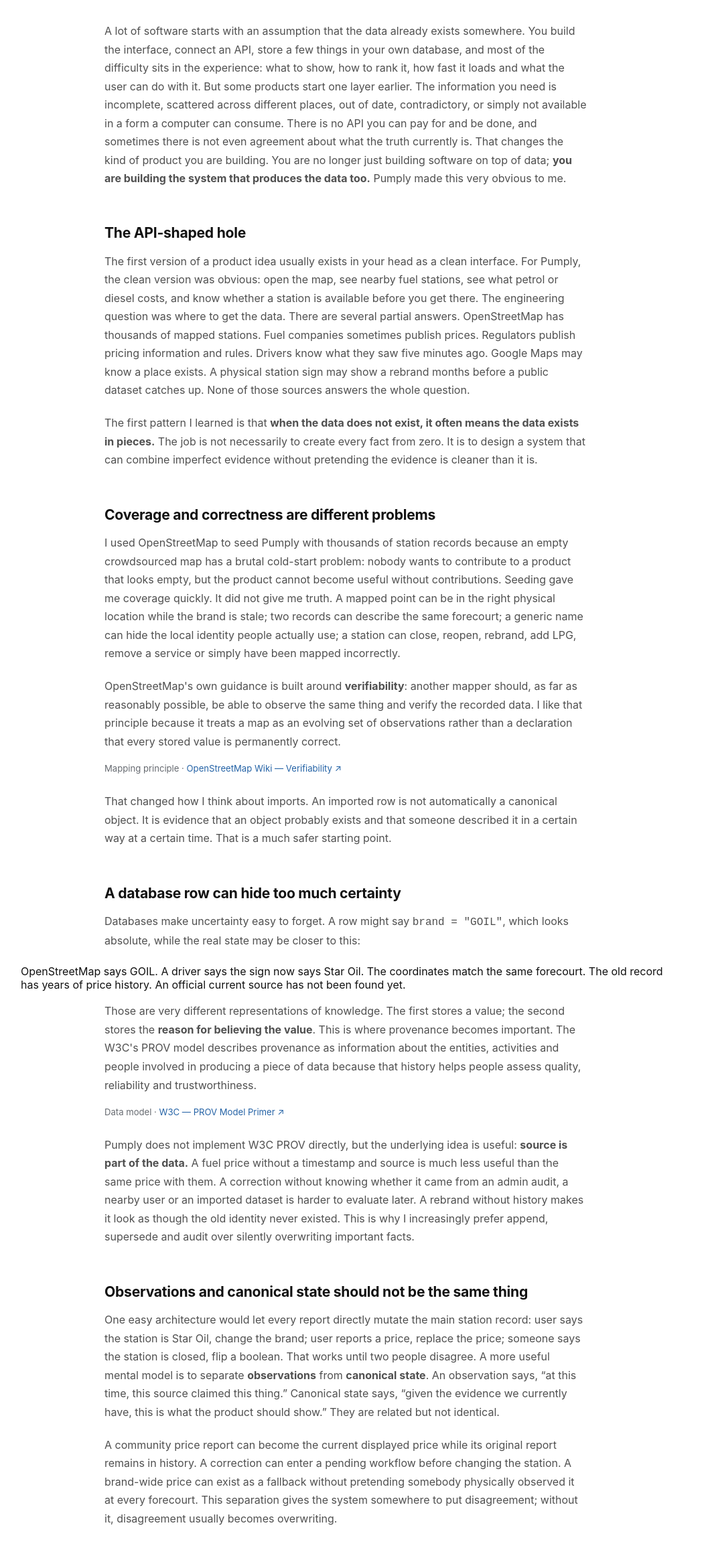
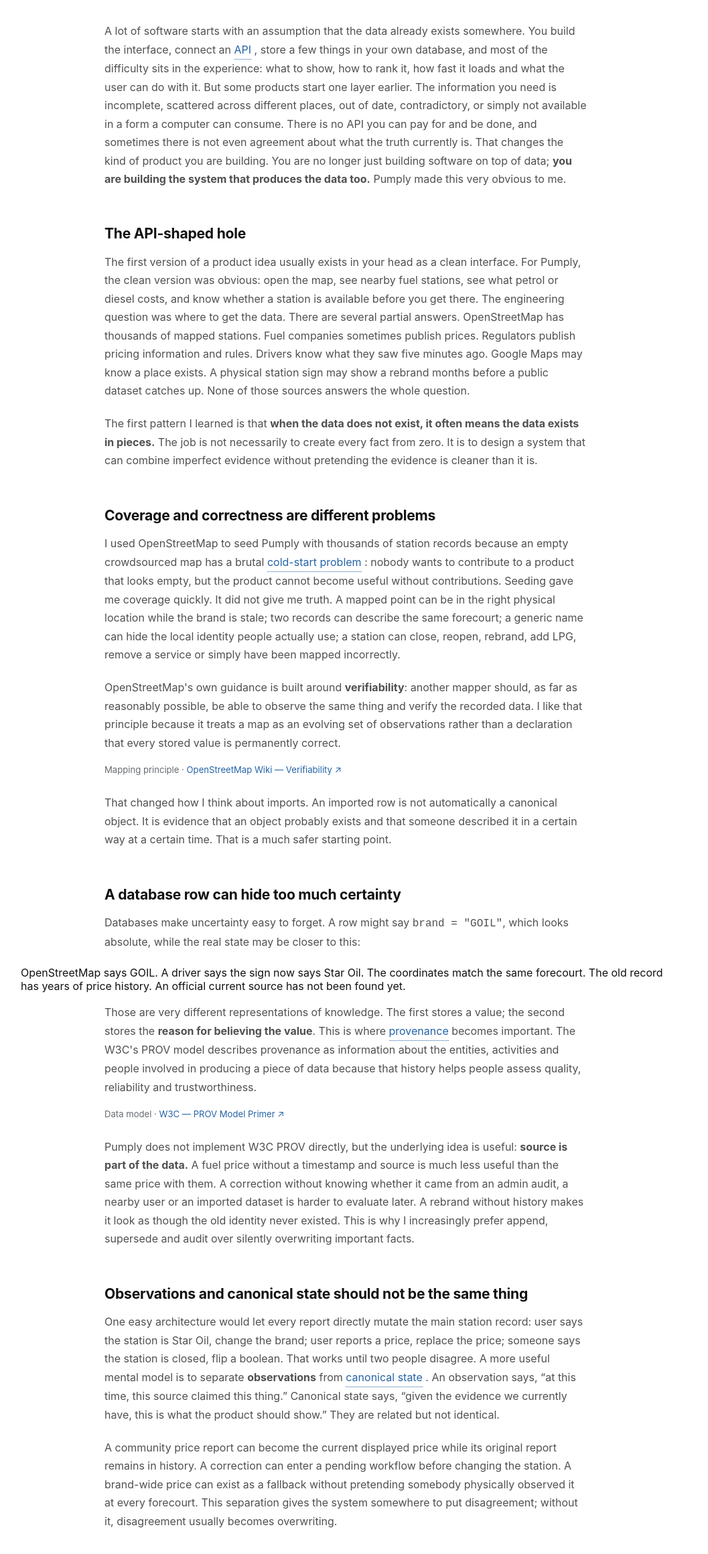
Before and after one commit to CodeClif/Portfolio-website, an Astro site: page /Portfolio-website/posts/building-products-when-the-data-doesnt-exist in a window 1280 px wide. Shown: the part 240-2560 px from the top of the page at 67% size, without its empty margins (124-1181 px from the left). Built offline with nearby package versions, Linux system fonts and the light colour scheme; Astro itself is replaced by a stand-in of ours.

Commit message:
Add concept explainers to data systems article

```diff
--- a/src/pages/posts/building-products-when-the-data-doesnt-exist.mdx
+++ b/src/pages/posts/building-products-when-the-data-doesnt-exist.mdx
@@ -8,7 +8,9 @@ topics:
   - Systems
 ---
 
-A lot of software starts with an assumption that the data already exists somewhere. You build the interface, connect an API, store a few things in your own database, and most of the difficulty sits in the experience: what to show, how to rank it, how fast it loads and what the user can do with it. But some products start one layer earlier. The information you need is incomplete, scattered across different places, out of date, contradictory, or simply not available in a form a computer can consume. There is no API you can pay for and be done, and sometimes there is not even agreement about what the truth currently is. That changes the kind of product you are building. You are no longer just building software on top of data; **you are building the system that produces the data too.** Pumply made this very obvious to me.
+import Concept from '../../components/Concept.astro';
+
+A lot of software starts with an assumption that the data already exists somewhere. You build the interface, connect an <Concept term="API" meaning="A defined way for one piece of software to ask another piece of software for data or an action." analogy="Think of a waiter carrying your order between you and the kitchen. You do not walk into the kitchen yourself; you make a request through a known interface." example="A weather app can call a weather API to ask for today's forecast." />, store a few things in your own database, and most of the difficulty sits in the experience: what to show, how to rank it, how fast it loads and what the user can do with it. But some products start one layer earlier. The information you need is incomplete, scattered across different places, out of date, contradictory, or simply not available in a form a computer can consume. There is no API you can pay for and be done, and sometimes there is not even agreement about what the truth currently is. That changes the kind of product you are building. You are no longer just building software on top of data; **you are building the system that produces the data too.** Pumply made this very obvious to me.
 
 ## The API-shaped hole
 
@@ -18,7 +20,7 @@ The first pattern I learned is that **when the data does not exist, it often mea
 
 ## Coverage and correctness are different problems
 
-I used OpenStreetMap to seed Pumply with thousands of station records because an empty crowdsourced map has a brutal cold-start problem: nobody wants to contribute to a product that looks empty, but the product cannot become useful without contributions. Seeding gave me coverage quickly. It did not give me truth. A mapped point can be in the right physical location while the brand is stale; two records can describe the same forecourt; a generic name can hide the local identity people actually use; a station can close, reopen, rebrand, add LPG, remove a service or simply have been mapped incorrectly.
+I used OpenStreetMap to seed Pumply with thousands of station records because an empty crowdsourced map has a brutal <Concept term="cold-start problem" meaning="The problem of needing users or data before a product becomes useful, while also needing the product to be useful before users want to join." analogy="A party feels empty until people arrive, but people are less excited to arrive when the party looks empty." example="A fuel map needs station data to attract drivers, but crowdsourced station data only appears after drivers start using it." />: nobody wants to contribute to a product that looks empty, but the product cannot become useful without contributions. Seeding gave me coverage quickly. It did not give me truth. A mapped point can be in the right physical location while the brand is stale; two records can describe the same forecourt; a generic name can hide the local identity people actually use; a station can close, reopen, rebrand, add LPG, remove a service or simply have been mapped incorrectly.
 
 OpenStreetMap's own guidance is built around **verifiability**: another mapper should, as far as reasonably possible, be able to observe the same thing and verify the recorded data. I like that principle because it treats a map as an evolving set of observations rather than a declaration that every stored value is permanently correct.
 
@@ -32,7 +34,7 @@ Databases make uncertainty easy to forget. A row might say `brand = "GOIL"`, whi
 
 > OpenStreetMap says GOIL. A driver says the sign now says Star Oil. The coordinates match the same forecourt. The old record has years of price history. An official current source has not been found yet.
 
-Those are very different representations of knowledge. The first stores a value; the second stores the **reason for believing the value**. This is where provenance becomes important. The W3C's PROV model describes provenance as information about the entities, activities and people involved in producing a piece of data because that history helps people assess quality, reliability and trustworthiness.
+Those are very different representations of knowledge. The first stores a value; the second stores the **reason for believing the value**. This is where <Concept term="provenance" meaning="The history of where a piece of data came from, who or what changed it, and when." analogy="It is the receipt and paper trail attached to a fact." example="A fuel price is more useful when you know whether it came from a driver report, an official brand source or an admin correction, and when it was recorded." /> becomes important. The W3C's PROV model describes provenance as information about the entities, activities and people involved in producing a piece of data because that history helps people assess quality, reliability and trustworthiness.
 
 <aside class="source-note"><span>Data model · </span><a href="https://www.w3.org/TR/prov-primer/" target="_blank" rel="noopener noreferrer">W3C — PROV Model Primer ↗</a></aside>
 
@@ -40,7 +42,7 @@ Pumply does not implement W3C PROV directly, but the underlying idea is useful:
 
 ## Observations and canonical state should not be the same thing
 
-One easy architecture would let every report directly mutate the main station record: user says the station is Star Oil, change the brand; user reports a price, replace the price; someone says the station is closed, flip a boolean. That works until two people disagree. A more useful mental model is to separate **observations** from **canonical state**. An observation says, “at this time, this source claimed this thing.” Canonical state says, “given the evidence we currently have, this is what the product should show.” They are related but not identical.
+One easy architecture would let every report directly mutate the main station record: user says the station is Star Oil, change the brand; user reports a price, replace the price; someone says the station is closed, flip a boolean. That works until two people disagree. A more useful mental model is to separate **observations** from <Concept term="canonical state" meaning="The version of a fact that the product currently chooses to treat as its official working answer after considering the available evidence." analogy="Several witnesses may describe an event differently; the case file still needs one current account to act on while preserving what each witness said." example="Three reports may disagree about a station's brand, while Pumply still needs one brand to show on the map until stronger evidence changes it." />. An observation says, “at this time, this source claimed this thing.” Canonical state says, “given the evidence we currently have, this is what the product should show.” They are related but not identical.
 
 A community price report can become the current displayed price while its original report remains in history. A correction can enter a pending workflow before changing the station. A brand-wide price can exist as a fallback without pretending somebody physically observed it at every forecourt. This separation gives the system somewhere to put disagreement; without it, disagreement usually becomes overwriting.
 
@@ -60,7 +62,7 @@ For a Pumply price report, location matters. If somebody can sit at home and upd
 
 Once users can create data, you have to think about what the easiest behaviour produces. Reward people purely for the number of reports and they may optimise for volume instead of accuracy. Let anyone add stations from anywhere and you reduce friction while making imaginary or duplicate stations cheap to create. Accept every correction immediately and you improve update speed while allowing one bad correction to rewrite an object that other history depends on. The goal is not maximum contribution; it is **useful contribution**, which often means adding friction exactly where bad data is cheap to create and expensive to repair.
 
-This is also why reconciliation is different from simple deduplication. Two points 40 metres apart might be duplicates, or they might be two stations on opposite sides of a highway. Two stations with different brands might be separate businesses, or one might be the old identity of the other after a rebrand. Two records with nearly identical names might be one station imported twice, or genuinely distinct branches that use the same area name. Station cleanup is therefore closer to **entity resolution**: deciding which records refer to the same real-world thing using distance, fuel type, road position, brand, name, history and outside evidence. Sometimes the correct answer is still “not sure,” and the system needs room for that uncertainty.
+This is also why reconciliation is different from simple deduplication. Two points 40 metres apart might be duplicates, or they might be two stations on opposite sides of a highway. Two stations with different brands might be separate businesses, or one might be the old identity of the other after a rebrand. Two records with nearly identical names might be one station imported twice, or genuinely distinct branches that use the same area name. Station cleanup is therefore closer to <Concept term="entity resolution" meaning="Deciding whether two or more records actually refer to the same real-world thing." analogy="Two contacts in your phone might be the same person saved under slightly different names and numbers." example="Two station pins 40 metres apart might be duplicates, or they might be two different forecourts on opposite sides of a road." />: deciding which records refer to the same real-world thing using distance, fuel type, road position, brand, name, history and outside evidence. Sometimes the correct answer is still “not sure,” and the system needs room for that uncertainty.
 
 ## Stable identity matters more than clean-looking rows
 
```
